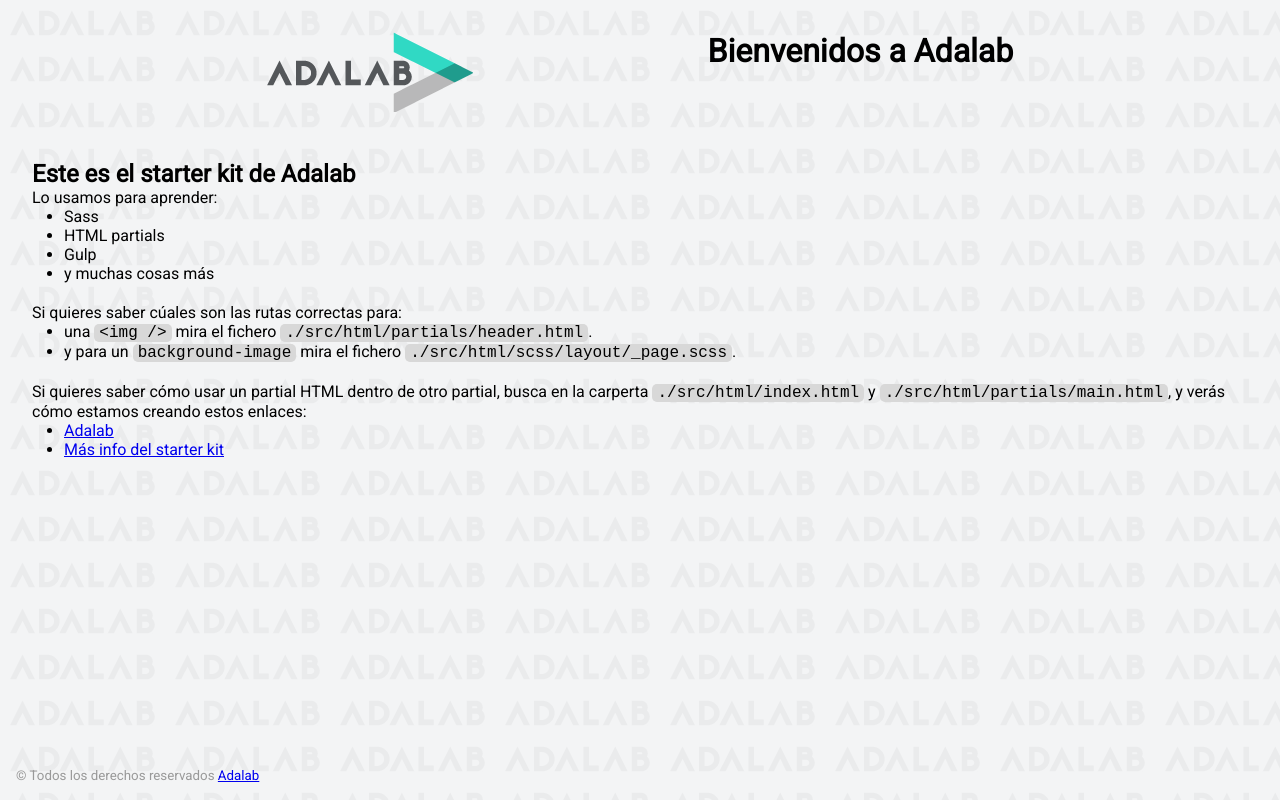
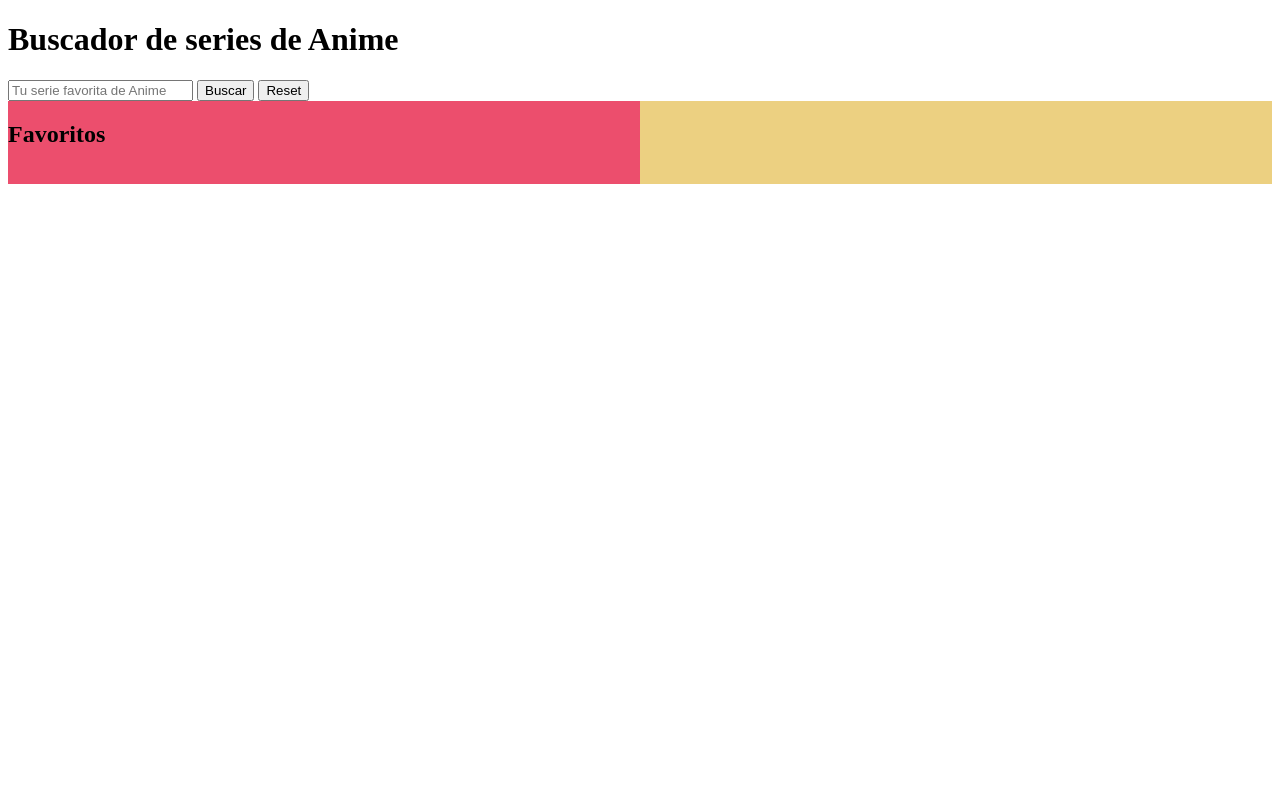
Before and after one commit to LunaRocio/search-anime, a website: page docs/index.html in a window 1280 px wide. Drawn offline with Linux system fonts and the light colour scheme.

Commit message:
run docs

```diff
--- a/docs/assets/css/main.css
+++ b/docs/assets/css/main.css
@@ -1 +1 @@
-*{box-sizing:border-box;margin:0;padding:0}.code{font-size:16px;background:#d8d8d8;padding:0 5px;border-radius:5px}.link__adalab:hover{background-color:#099d8d;color:#fff}.link__github:hover{background-color:#CCC;color:#000}body{padding:2rem;height:100vh;background-image:url("../images/bg-adalab.png");background-color:#f3f4f5;font-family:"Roboto",sans-serif}.page__header{display:flex;justify-content:space-evenly;margin-bottom:3rem}.page__footer{position:fixed;left:0;bottom:0;width:100vw;padding:1rem;color:#999}.main__list{padding-left:2rem;padding-bottom:20px}
+.lists{display:flex;flex-direction:row-reverse;justify-content:space-between;background-color:#b0eed9}.lists__searchResult{background-color:#ecd081;width:50%}.lists__favResult{background-color:#ec4e6d;width:50%}.lists__favResult--ul{display:flex;flex-direction:column}
--- a/docs/index.html
+++ b/docs/index.html
@@ -3,66 +3,57 @@
   <head>
     <meta charset="UTF-8" />
     <meta name="viewport" content="width=device-width, initial-scale=1" />
-    <title>Adalab Web Starter Kit</title>
-    <link href="https://fonts.googleapis.com/css?family=Roboto&display=swap" rel="stylesheet" />
+    <title>Evalución final modulo 2</title>
+    <link
+      href="https://fonts.googleapis.com/css?family=Roboto&display=swap"
+      rel="stylesheet"
+    />
     <link rel="stylesheet" href="./assets/css/main.css" />
     <link rel="icon" href="./assets/images/favicon.png" />
   </head>
 
   <body>
-    <div class="page">
-      <header class="page__header">
-        <img src="./assets/images/logo-adalab.png" alt="Adalab">
-        <h1>Bienvenidos a Adalab</h1>
-      </header>
+    <main>
+      <h1 class="title">Buscador de series de Anime</h1>
+      <form action="" method="get">
+        <input
+          type="text"
+          name="serie"
+          placeholder="Tu serie favorita de Anime"
+          class="inputSearch js-inputSearh"
+          value=""
+        />
+        <input class="js-buttonSearch" type="submit" value="Buscar" />
+        <input type="button" value="Reset" />
+      </form>
+      <section class="js-lists lists">
+        <div class="lists__searchResult">
+          <ul class="js-serie"></ul>
+          <!--
+                  <li>
+                    <img
+                      src="https://portadas.sinlib.es/muestraPortadaN.php?ean=9788484496694&ancho=0&alto=256&calidad=70&cliente=582&fichero_no_foto=celeste.jpg"
+                      alt="Naruto"
+                    />
+                    <h2>Naruto</h2>
+                  </li>-->
+        </div>
+        <div class="lists__favResult">
+          <h2>Favoritos</h2>
+          <ul class="lists__favResult--ul js-listsFav"></ul>
+        </div>
+      </section>
+    </main>
 
-      <main class="page__main">
-        <h2>Este es el starter kit de Adalab</h2>
-        <p>Lo usamos para aprender:</p>
-        <ul class="main__list">
-          <li>Sass</li>
-          <li>HTML partials</li>
-          <li>Gulp</li>
-          <li>y muchas cosas más</li>
-        </ul>
-        <p>Si quieres saber cúales son las rutas correctas para:</p>
-        <ul class="main__list">
-          <li>
-            una <code class="code">&lt;img /&gt;</code> mira el fichero
-            <code class="code">./src/html/partials/header.html</code>.
-          </li>
-          <li>
-            y para un <code class="code">background-image</code> mira el fichero
-            <code class="code">./src/html/scss/layout/_page.scss</code>.
-          </li>
-        </ul>
-        <p>
-          Si quieres saber cómo usar un partial HTML dentro de otro partial, busca en la carperta
-          <code class="code">./src/html/index.html</code> y
-          <code class="code">./src/html/partials/main.html</code>, y verás cómo estamos creando estos
-          enlaces:
-        </p>
-        <ul class="main__list">
-          <li>
-            <a class="link__adalab" href="https://adalab.es">Adalab</a>
+    <!--
+      <div class="page">
 
-          </li>
-          <li>
-            <a class="" href="./more-info.html">Más info del starter kit</a>
 
-          </li>
-        </ul>
-      </main>
 
-      <footer class="page__footer">
-        <small>
-          &copy; Todos los derechos reservados
-          <a class="link__adalab" href="https://adalab.es">Adalab</a>
-
-        </small>
-      </footer>
 
     </div>
+
+     -->
     <script src="./assets/js/main.js"></script>
   </body>
 </html>
```
Also changed, not shown: docs/assets/js/main.js (+1 -1 lines), docs/more-info.html (deleted, +0 -37 lines), docs/assets/images/bg-adalab.png (deleted), docs/assets/images/logo-adalab.png (deleted).
